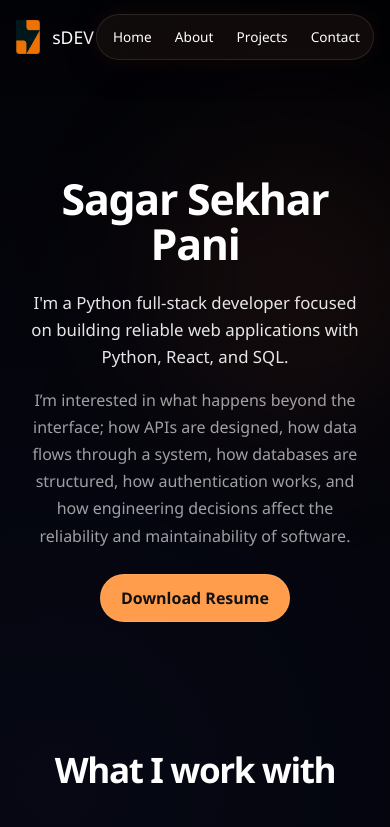
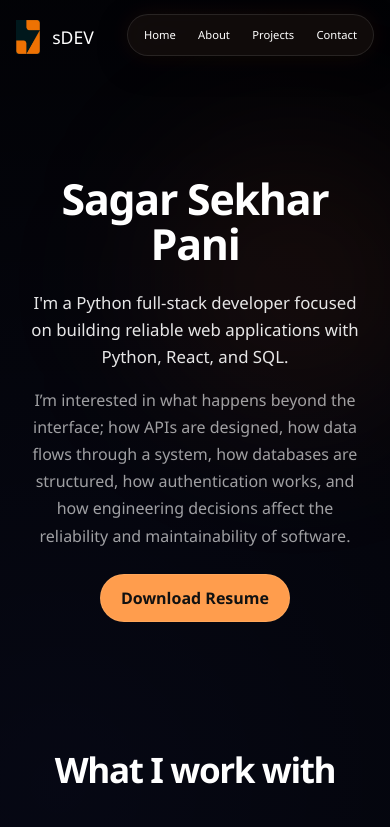
Before and after one commit to sagarpani/fontend-landing-page-demo, a plain HTML site: page index.html in a window 390 px wide. Shown: the top 827 px of the page. Drawn offline with Linux system fonts and the light colour scheme.

Commit message:
feat: refine responsive behaviour and navbar behaviour

```diff
--- a/style.css
+++ b/style.css
@@ -1167,3 +1167,13 @@ main {
         padding: 0.5rem 0.75rem;
     }
 }
+
+@media (max-width: 400px) {
+
+    .link-container{
+        gap: 0.1rem;
+    }
+    .navlink{
+        font-size: 0.7em;
+    }
+}
```
